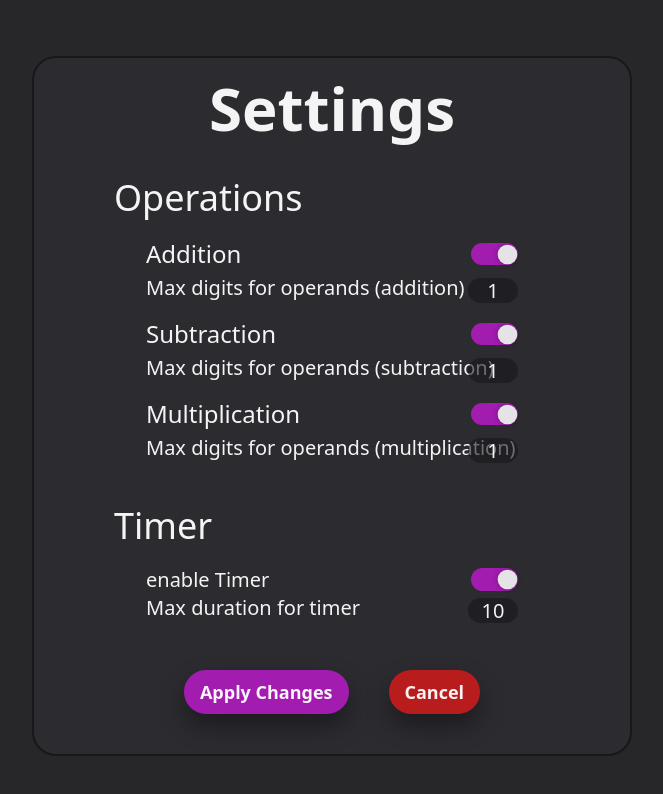
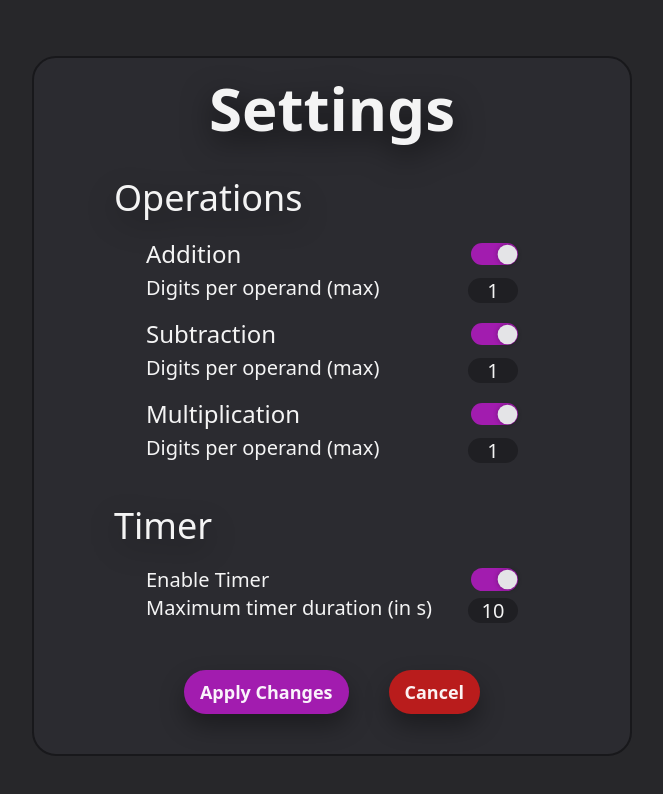
Before and after one commit to Zyransen/mental-maths, a React (Vite) app in the folder react-frontend/: page /settings in a window 1280 px wide. Shown: the top 794 px of the page, without its empty margins (308-971 px from the left). Built offline with nearby package versions, Linux system fonts and the light colour scheme.

Commit message:
add shadow to SettingsPage

```diff
--- a/react-frontend/src/Pages/SettingsPage.tsx
+++ b/react-frontend/src/Pages/SettingsPage.tsx
@@ -78,8 +78,8 @@ function SettingsPage() {
 
   return (
     <div className="sm:relative sm:border-2 sm:border-zinc-900 sm:bg-zinc-700/20 sm:rounded-3xl sm:w-[600px] sm:h-[700px] sm:mx-auto sm:my-14">
-      <h1 className="text-5xl sm:text-6xl font-semibold my-5 text-center">Settings</h1>
-      <h2 className="text-3xl sm:text-4xl py-5 pl-6 sm:pl-20">Operations</h2>
+      <h1 className="text-5xl sm:text-6xl font-semibold my-5 text-center drop-shadow-[0_10px_15px_rgba(0,0,0,0.65)]">Settings</h1>
+      <h2 className="text-3xl sm:text-4xl py-5 pl-6 sm:pl-20 drop-shadow-[0_10px_15px_rgba(0,0,0,0.45)]">Operations</h2>
       <div>
         {/* Addition Settings */}
         <div id='addition' className="text-lg sm:text-xl pl-10 sm:pl-28 pb-3 sm:pb-4">
@@ -97,7 +97,7 @@ function SettingsPage() {
           </div>
           { addition &&
           <div  className="relative">
-            <label htmlFor="addition-digits-input">Max digits for operands (addition)</label>
+            <label htmlFor="addition-digits-input">Digits per operand (max)</label>
             <input
               id='addition-digits-input'
               type="number"
@@ -127,7 +127,7 @@ function SettingsPage() {
           </div>
           { subtraction &&
           <div className="relative">
-            <label htmlFor="subtraction-digits-input">Max digits for operands (subtraction)</label>
+            <label htmlFor="subtraction-digits-input">Digits per operand (max)</label>
             <input
               id='subtraction-digits-input'
               type="number"
@@ -156,7 +156,7 @@ function SettingsPage() {
           </div>
           { multiplication &&
           <div className="relative">
-            <label htmlFor="multiplication-digits-input">Max digits for operands (multiplication)</label>
+            <label htmlFor="multiplication-digits-input">Digits per operand (max)</label>
             <input
               id='multiplication-digits-input'
               type="number"
@@ -170,10 +170,10 @@ function SettingsPage() {
         </div>
       </div>
 
-      <h2 className="text-3xl sm:text-4xl pt-7 pb-5 pl-6 sm:pl-20">Timer</h2>
+      <h2 className="text-3xl sm:text-4xl pt-7 pb-5 pl-6 sm:pl-20 drop-shadow-[0_10px_15px_rgba(0,0,0,0.45)]">Timer</h2>
       <div className="text-lg sm:text-xl pl-10 sm:pl-28 pb-3 sm:pb-4">
         <div className="relative flex items-center">
-          <label htmlFor="timer-checkbox">enable Timer</label>
+          <label htmlFor="timer-checkbox">Enable Timer</label>
           <div className="absolute right-10 sm:right-28 top-1 sm:top-0.5">
             <input
               id='timer-checkbox'
@@ -186,7 +186,7 @@ function SettingsPage() {
         </div>
         { isTimerEnabled &&
         <div className="relative">
-          <label htmlFor="timer-duration">Max duration for timer</label>
+          <label htmlFor="timer-duration">Maximum timer duration (in s)</label>
           <input
             id='timer-duration'
             type="number"
```
